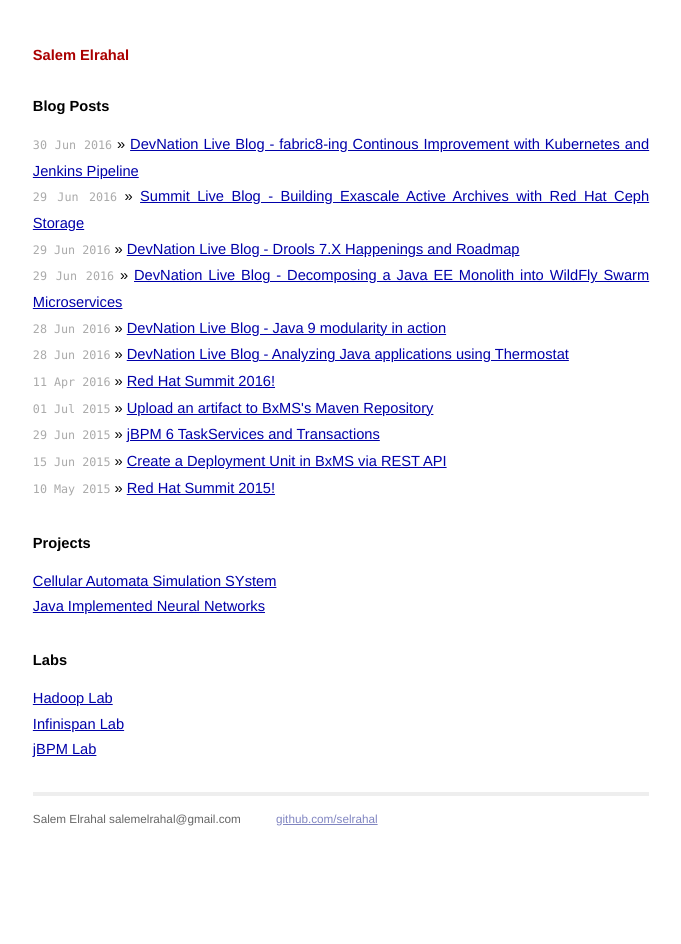
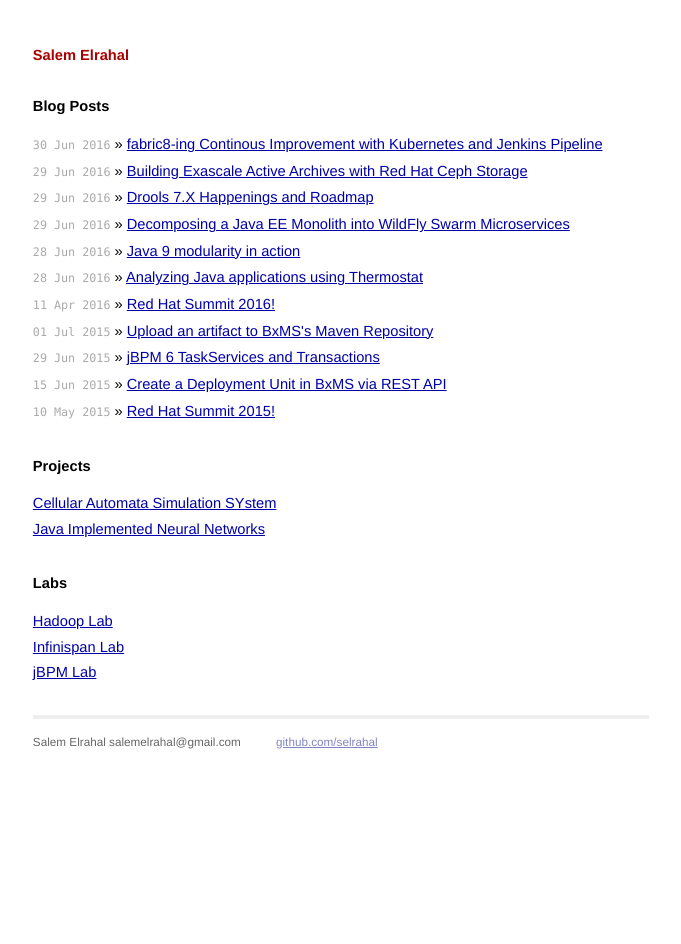
Before and after one commit to selrahal/selrahal.github.io, a Jekyll site: the page built from index.html, in a window 1280 px wide. Shown: the whole page, without its empty margins (299-980 px from the left). Built offline with Jekyll 4.4.1, drawn with Linux system fonts in a browser that asks for light colours; Markdown is read by kramdown in place of the engine named in the settings.

Commit message:
shortened titles

```diff
--- a/_posts/2016-06-28-devnation-blog-analyzing-java-applications-using-thermostat.markdown
+++ b/_posts/2016-06-28-devnation-blog-analyzing-java-applications-using-thermostat.markdown
@@ -1,5 +1,5 @@
 ---
-title: DevNation Live Blog - Analyzing Java applications using Thermostat
+title: Analyzing Java applications using Thermostat
 layout: default
 author:
   name: Salem Elrahal
--- a/_posts/2016-06-28-devnation-blog-java-9-modularity.markdown
+++ b/_posts/2016-06-28-devnation-blog-java-9-modularity.markdown
@@ -1,5 +1,5 @@
 ---
-title: DevNation Live Blog - Java 9 modularity in action
+title: Java 9 modularity in action
 layout: default
 author:
   name: Salem Elrahal
--- a/_posts/2016-06-29-devnation-blog-decomposing-a-java-ee-monolith.markdown
+++ b/_posts/2016-06-29-devnation-blog-decomposing-a-java-ee-monolith.markdown
@@ -1,5 +1,5 @@
 ---
-title: DevNation Live Blog - Decomposing a Java EE Monolith into WildFly Swarm Microservices
+title: Decomposing a Java EE Monolith into WildFly Swarm Microservices
 layout: default
 author:
   name: Salem Elrahal
--- a/_posts/2016-06-29-devnation-blog-drools-7x-happenings.markdown
+++ b/_posts/2016-06-29-devnation-blog-drools-7x-happenings.markdown
@@ -1,5 +1,5 @@
 ---
-title: DevNation Live Blog - Drools 7.X Happenings and Roadmap
+title: Drools 7.X Happenings and Roadmap
 layout: default
 author:
   name: Salem Elrahal
--- a/_posts/2016-06-29-summit-blog-building-exascale-active-archives.markdown
+++ b/_posts/2016-06-29-summit-blog-building-exascale-active-archives.markdown
@@ -1,5 +1,5 @@
 ---
-title: Summit Live Blog - Building Exascale Active Archives with Red Hat Ceph Storage
+title: Building Exascale Active Archives with Red Hat Ceph Storage
 layout: default
 author:
   name: Salem Elrahal
--- a/_posts/2016-06-30-devnation-blog-fabric8ing-continous-improvement.markdown
+++ b/_posts/2016-06-30-devnation-blog-fabric8ing-continous-improvement.markdown
@@ -1,5 +1,5 @@
 ---
-title: DevNation Live Blog - fabric8-ing Continous Improvement with Kubernetes and Jenkins Pipeline
+title: fabric8-ing Continous Improvement with Kubernetes and Jenkins Pipeline
 layout: default
 author:
   name: Salem Elrahal
```
